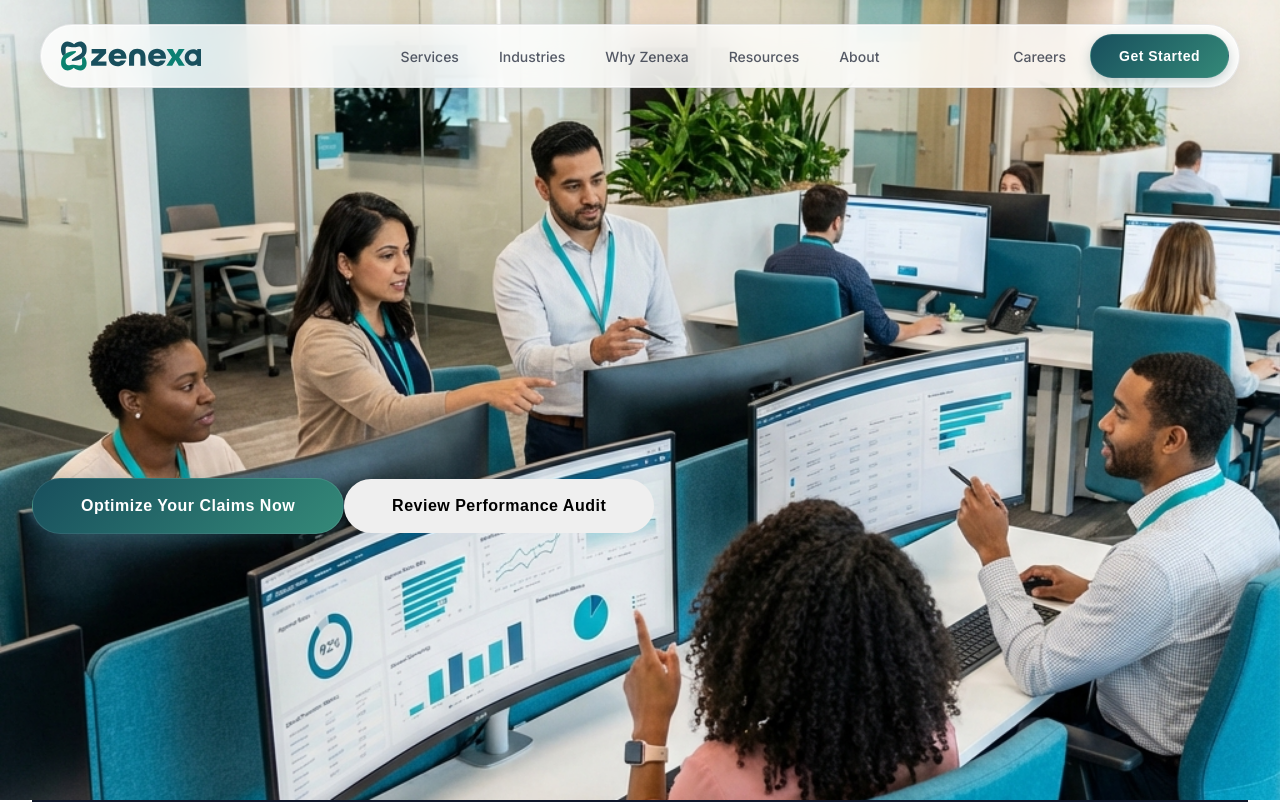
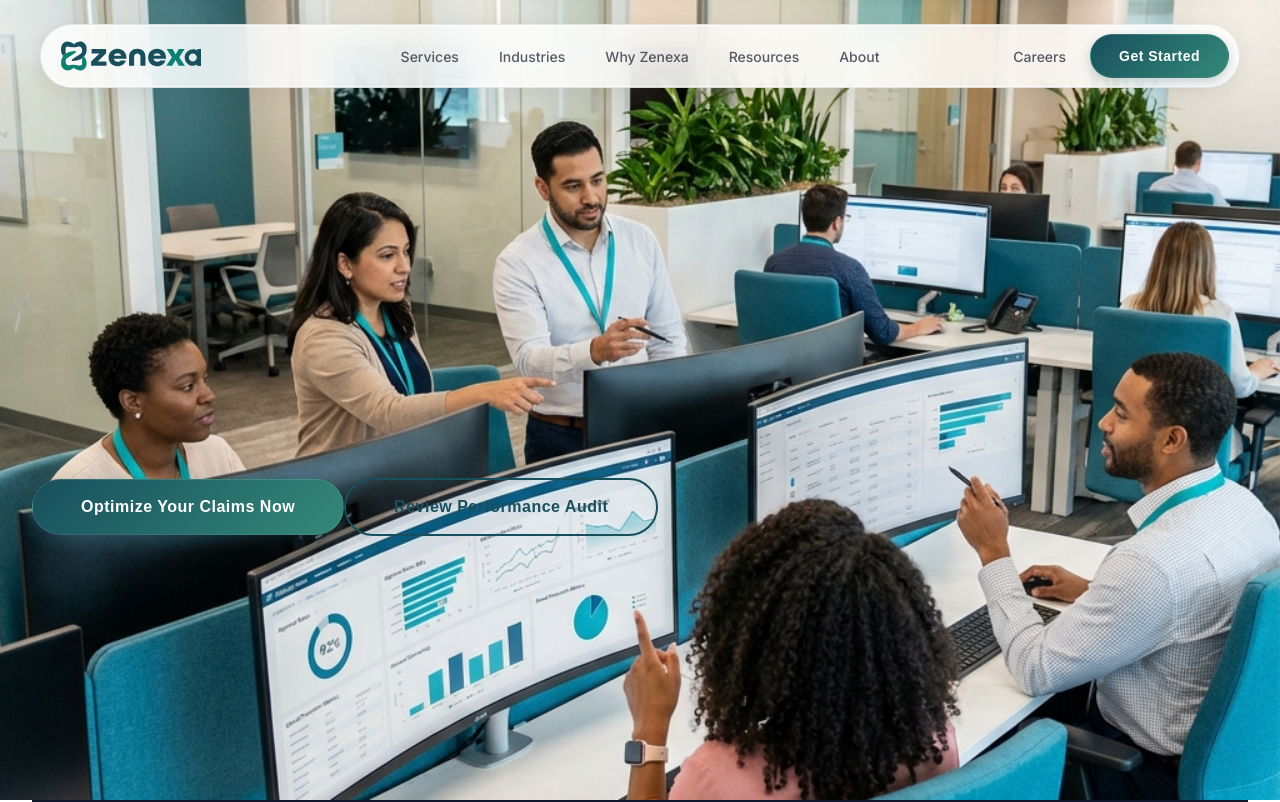
Before and after one commit to zenexasolutions/zenexa-website-demo, a Next.js app: page /services/claims-management in a window 1280 px wide. Shown: the top 802 px of the page. Built offline with nearby package versions, Linux system fonts and the light colour scheme.

Commit message:
build errors solved

```diff
--- a/src/components/ui/Button.module.css
+++ b/src/components/ui/Button.module.css
@@ -47,6 +47,18 @@
     transform: translateY(-2px);
 }
 
+/* Outline Variant */
+.outline {
+    background: transparent;
+    border: 2px solid var(--color-primary-teal);
+    color: var(--color-primary-teal);
+}
+
+.outline:hover {
+    background: rgba(24, 79, 93, 0.05);
+    transform: translateY(-2px);
+}
+
 /* Ghost Variant */
 .ghost {
     background: transparent;
@@ -71,6 +83,11 @@
     font-size: 16px;
 }
 
+.fullWidth {
+    width: 100%;
+    display: flex;
+}
+
 /* Icon spacing */
 .icon {
     margin-right: 8px;
--- a/src/components/ui/Button.tsx
+++ b/src/components/ui/Button.tsx
@@ -3,11 +3,12 @@ import styles from './Button.module.css';
 import { Loader2 } from 'lucide-react';
 
 interface ButtonProps extends React.ButtonHTMLAttributes<HTMLButtonElement> {
-    variant?: 'primary' | 'secondary' | 'ghost';
+    variant?: 'primary' | 'secondary' | 'ghost' | 'outline';
     size?: 'sm' | 'md' | 'lg';
     isLoading?: boolean;
     leftIcon?: React.ReactNode;
     rightIcon?: React.ReactNode;
+    fullWidth?: boolean;
 }
 
 export const Button: React.FC<ButtonProps> = ({
@@ -19,14 +20,16 @@ export const Button: React.FC<ButtonProps> = ({
     rightIcon,
     className,
     disabled,
+    fullWidth = false,
     ...props
 }) => {
     const variantClass = styles[variant];
     const sizeClass = styles[size];
+    const fullWidthClass = fullWidth ? styles.fullWidth : '';
 
     return (
         <button
-            className={`${styles.button} ${variantClass} ${sizeClass} ${className || ''}`}
+            className={`${styles.button} ${variantClass} ${sizeClass} ${fullWidthClass} ${className || ''}`}
             disabled={disabled || isLoading}
             {...props}
         >
```
